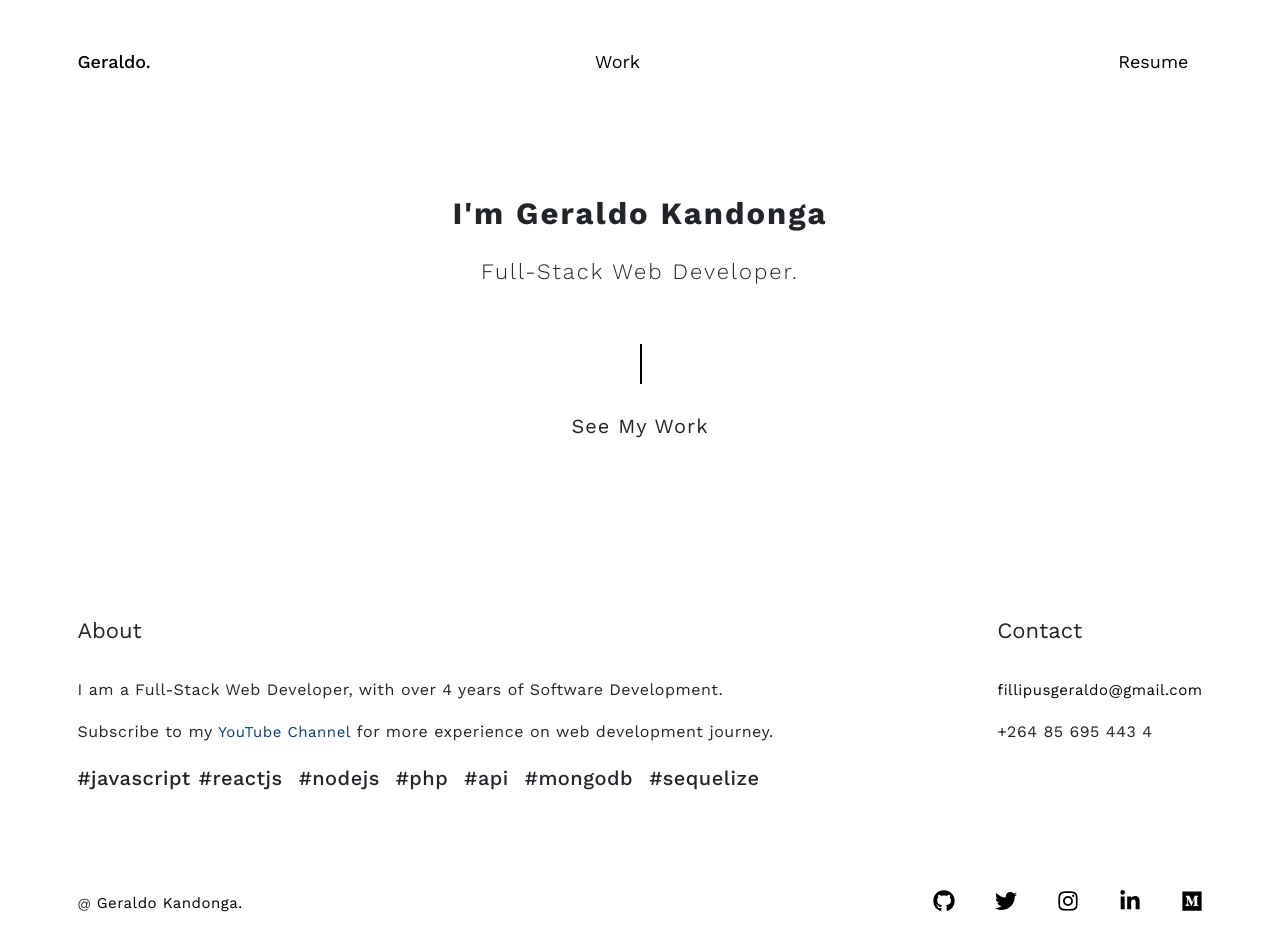
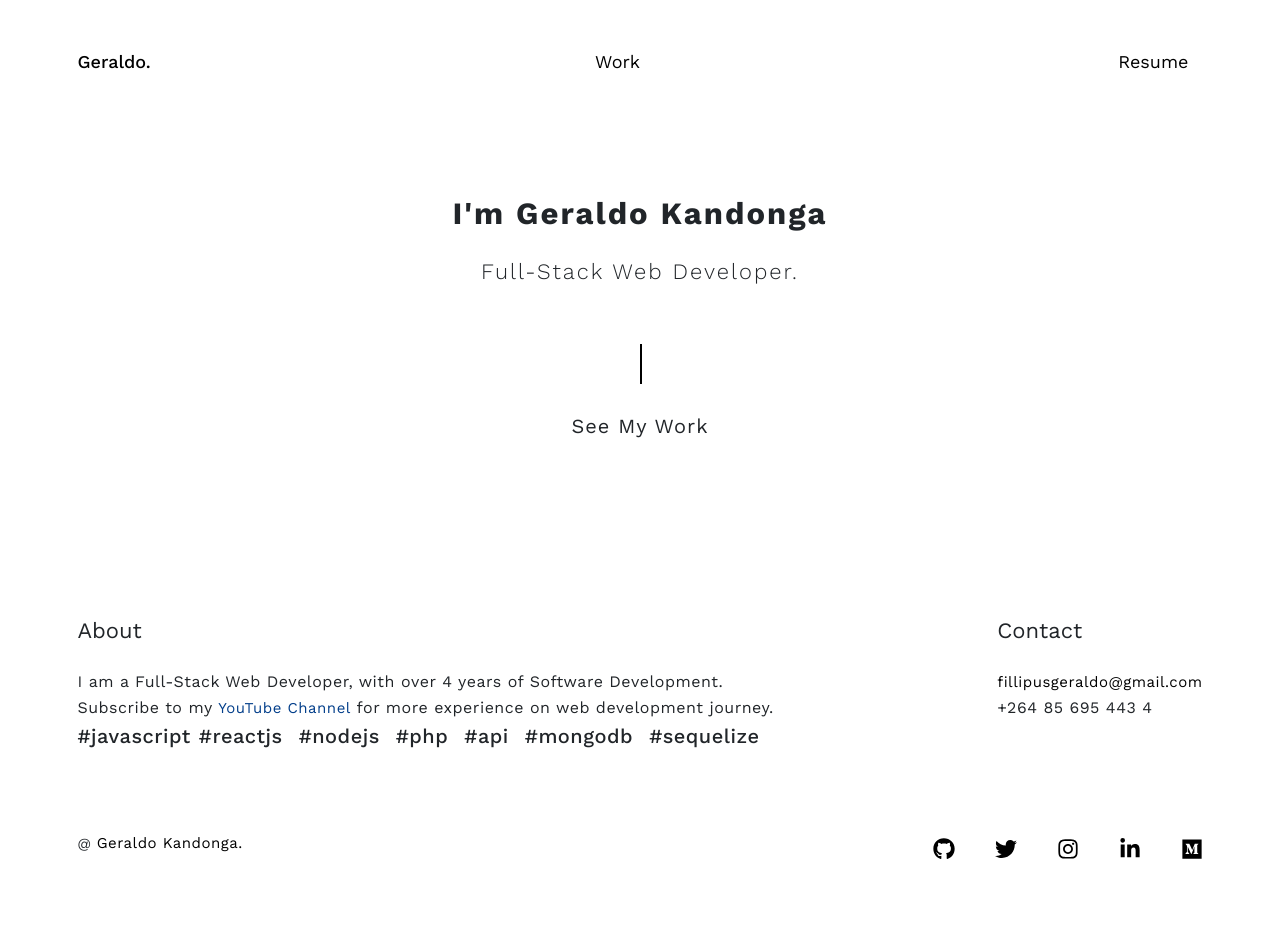
Before and after one commit to geraldokandonga/geraldokandonga, a React (Create React App) app: page /#/ in a window 1280 px wide. Shown: the top 950 px of the page. After the commit the page ends 911 px from the top, so only its background shows below. Built offline with nearby package versions, Linux system fonts and the light colour scheme.

Commit message:
few fixes

```diff
--- a/src/globalStyles.js
+++ b/src/globalStyles.js
@@ -72,7 +72,7 @@ img {
 p {
   font-size: 16px;
   letter-spacing: 0.5px;
-  line-height: 1.6;
+  line-height: 1;
 }
 
 h1, h2, h3, h4, h5, h6 {
@@ -96,10 +96,6 @@ h1 {
   h1 {
     font-size: 25px;
   }
-}
-
-footer p {
-  line-height: 2
 }
 
 footer a {
```
